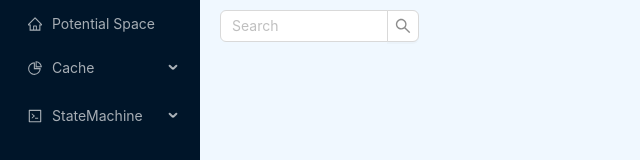
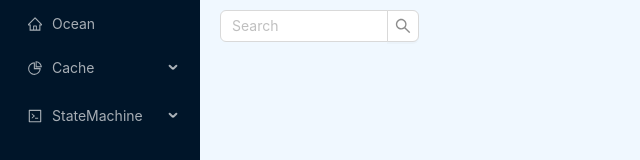
Before and after one commit to JunHao-Xia/fe-iCache, a Vue app: page / in a window 1280 px wide. Both pictures are taken after a click on the element 40 px from the left and 776 px from the top of the page. Shown: the top 160 px of the page, without its empty margins (0-640 px from the left). Built offline with nearby package versions, Linux system fonts and the light colour scheme; what vue-json-viewer would draw is missing.

Commit message:
feat:add mock data api.

```diff
--- a/src/App.vue
+++ b/src/App.vue
@@ -6,7 +6,7 @@
       <a-menu v-model:selectedKeys="selectedKeys" theme="dark" mode="inline">
         <a-menu-item key="/">
          <HomeOutlined/>
-          <span><router-link to="/">Potential Space</router-link></span>
+          <span><router-link to="/">Ocean</router-link></span>
         </a-menu-item>
         <a-sub-menu key="sub1">
           <template #title>
```
